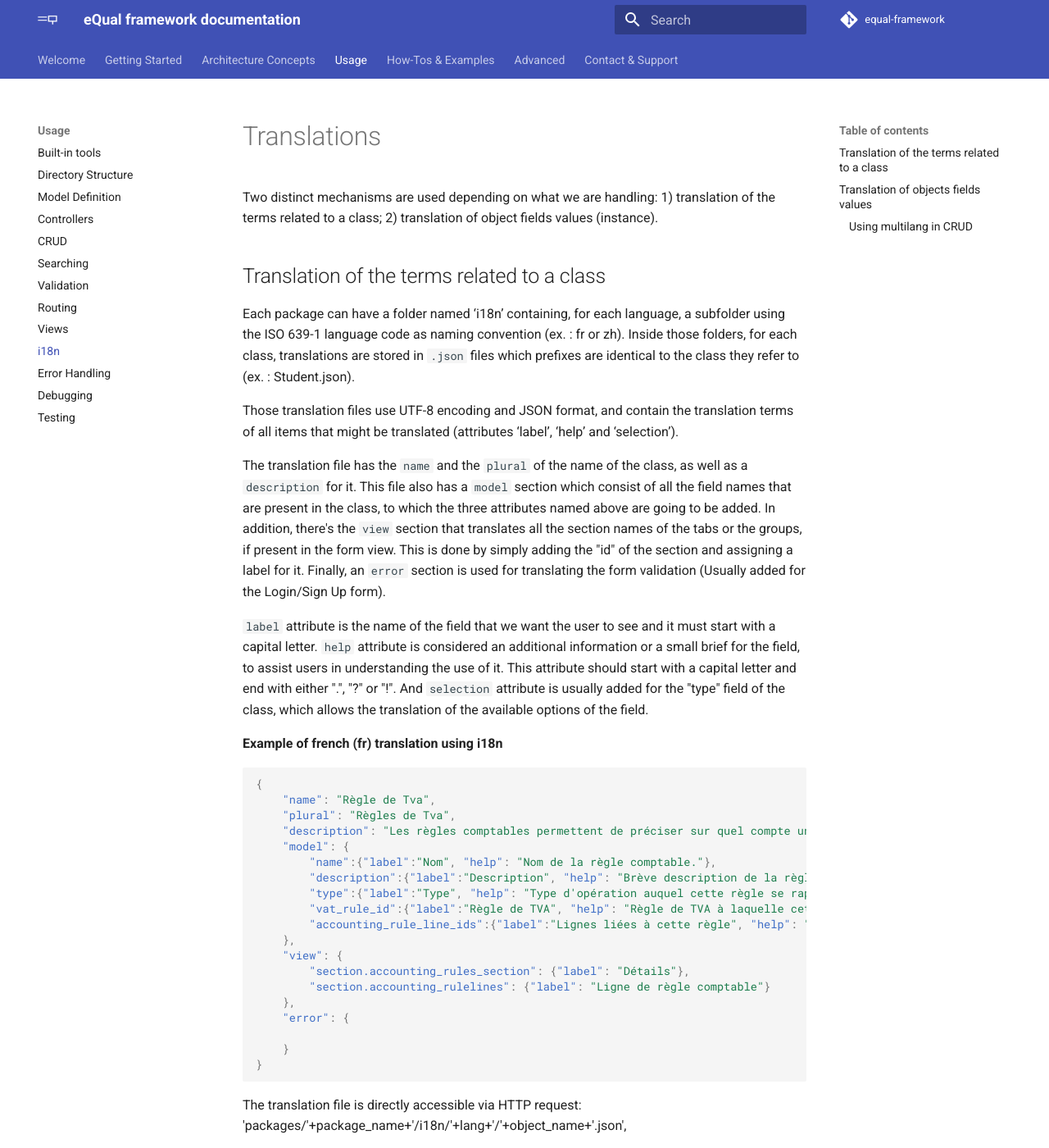
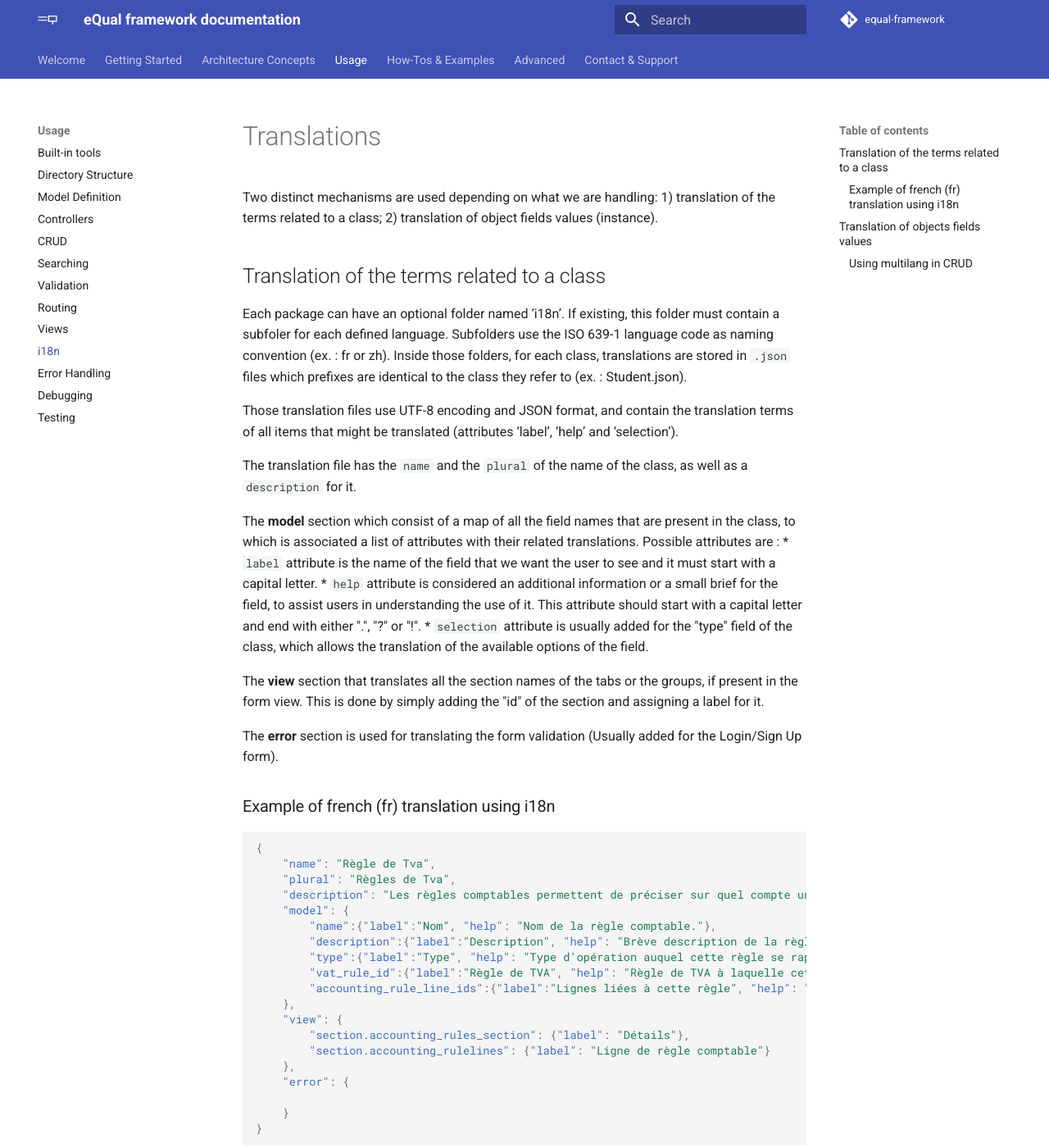
Before and after one commit to equalframework/equal-doc, an MkDocs documentation site: the page built from docs/usage/i18n.md, in a window 1280 px wide and 1400 px high. Shown: the whole window at 82% size. Built offline with MkDocs 1.6.1 and Material for MkDocs 9.7.7, drawn with Linux system fonts in a browser that asks for light colours; comment, search, counter and statistics services are not loaded; some of the changed text lies outside the part shown.

Commit message:
minor fixes

````diff
--- a/docs/usage/i18n.md
+++ b/docs/usage/i18n.md
@@ -8,18 +8,24 @@ Two distinct mechanisms are used depending on what we are handling:
 
 ## Translation of the terms related to a class
 
-Each package can have a folder named ‘i18n’ containing, for each language, a subfolder using the ISO 639-1 language code as naming convention (ex. : fr or zh). Inside those folders, for each class, translations are stored in `.json` files which prefixes are identical to the class they refer to (ex. : Student.json).
+Each package can have an optional folder named ‘i18n’. If existing, this folder must contain a subfoler for each defined language. Subfolders use the ISO 639-1 language code as naming convention (ex. : fr or zh). Inside those folders, for each class, translations are stored in `.json` files which prefixes are identical to the class they refer to (ex. : Student.json).
 
 Those translation files use UTF-8 encoding and JSON format, and contain the translation terms of all items that might be translated (attributes ‘label’, ‘help’ and ‘selection’).
 
-The translation file has the `name` and the `plural` of the name of the class, as well as a `description` for it. This file also has a `model` section which consist of all the field names that are present in the class, to which the three attributes named above are going to be added. In addition, there's the `view` section that translates all the section names of the tabs or the groups, if present in the form view. This is done by simply adding the "id" of the section and assigning a label for it. Finally, an `error` section is used for translating the form validation (Usually added for the Login/Sign Up form).
+The translation file has the `name` and the `plural` of the name of the class, as well as a `description` for it.
 
-`label` attribute is the name of the field that we want the user to see and it must start with a capital letter.
-`help` attribute is considered an additional information or a small brief for the field, to assist users in understanding the use of it. This attribute should start with a capital letter and end with either ".", "?" or "!".
-And `selection` attribute is usually added for the "type" field of the class, which allows the translation of the available options of the field.
+The **model** section which consist of a map of all the field names that are present in the class, to which is associated a list of attributes with their related translations. Possible attributes are :
+* `label` attribute is the name of the field that we want the user to see and it must start with a capital letter.
+* `help` attribute is considered an additional information or a small brief for the field, to assist users in understanding the use of it. This attribute should start with a capital letter and end with either ".", "?" or "!".
+* `selection` attribute is usually added for the "type" field of the class, which allows the translation of the available options of the field.
 
 
-**Example of french (fr) translation using i18n**
+The **view** section that translates all the section names of the tabs or the groups, if present in the form view. This is done by simply adding the "id" of the section and assigning a label for it.
+
+The **error** section is used for translating the form validation (Usually added for the Login/Sign Up form).
+
+
+### Example of french (fr) translation using i18n
 
 ```json
 {
@@ -43,11 +49,16 @@ And `selection` attribute is usually added for the "type" field of the class, wh
 }
 ```
 
-The translation file is directly accessible via HTTP request:
-'packages/'+package_name+'/i18n/'+lang+'/'+object_name+'.json',
+Translation files are stored in a specific `i18n` folders, in the packages directory which entities belong to.
+**Generic filename format** is : `packages/{package_name}/i18n/{lang}/{class_name}.json`
 
-On the other hand, to obtain the file via script, you have to invoke ?get=core_i18n_lang.
-URL example: http://localhost/easyobject/?get=core_i18n_lang&class=school\Student&lang=fr
+Translation files are requested  using the config_i18n controller:
+
+Example :
+```bash
+./equal.run --get=config_i18n --entity=core\User --lang=fr
+```
+
 
 
 
````
